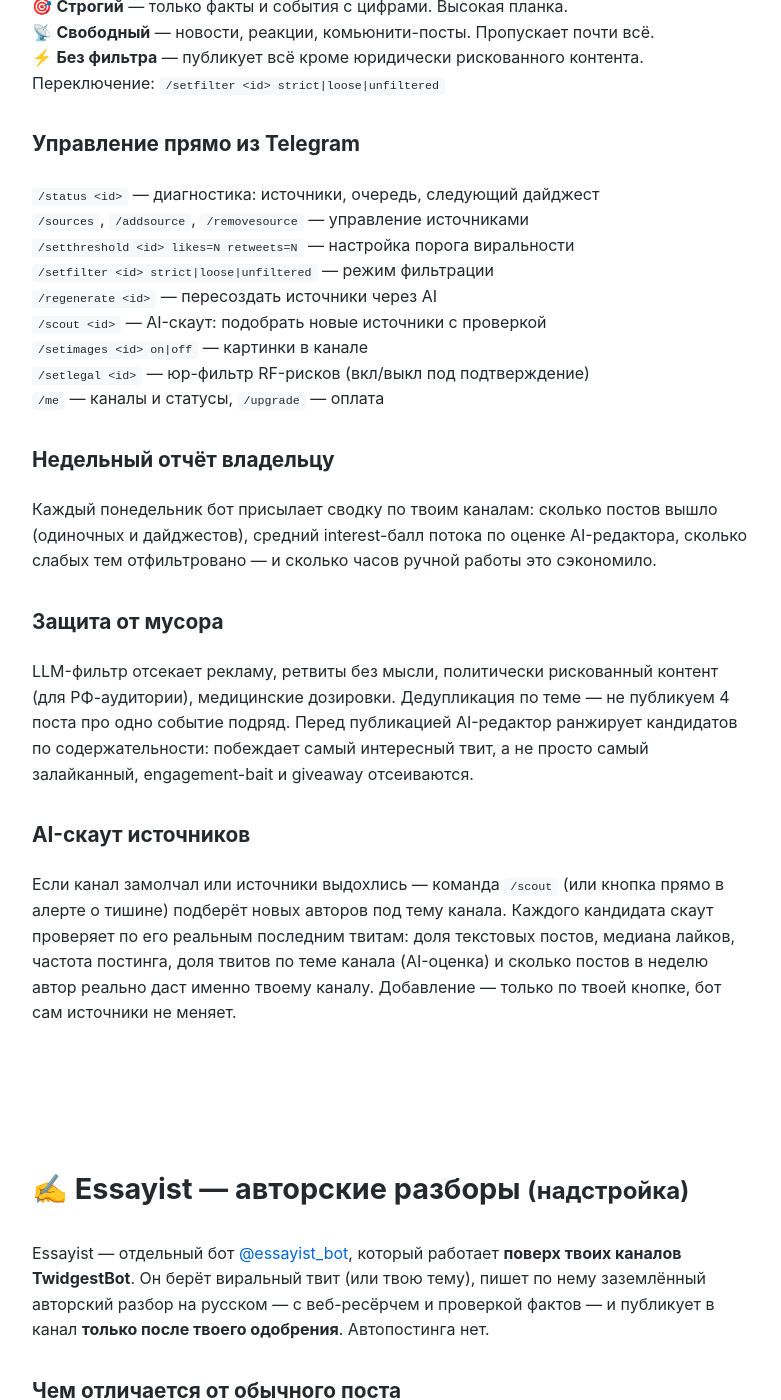
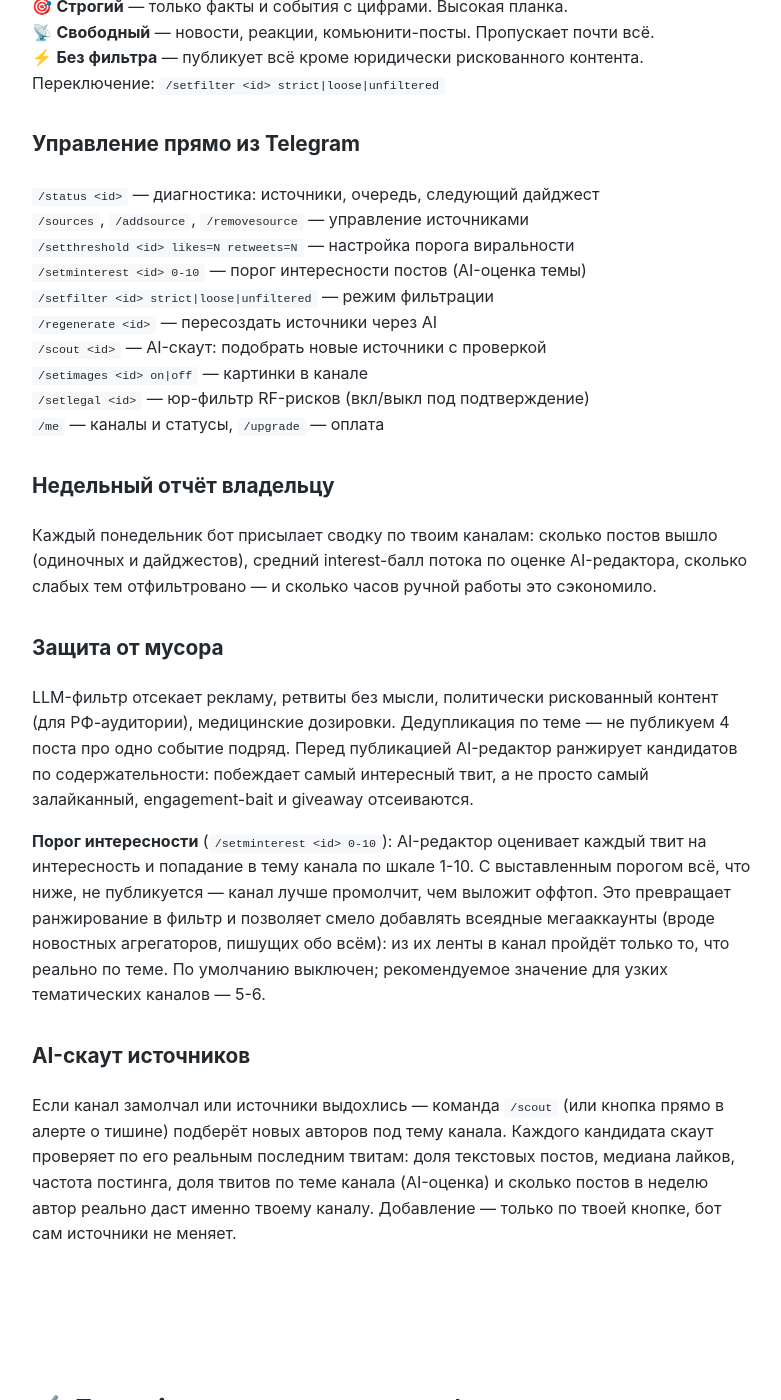
Before and after one commit to kelbic/twidgest-bot, a Jekyll site: the page built from docs/index.md, in a window 1280 px wide and 1400 px high, scrolled down 1732 px. Shown: the whole window, without its empty margins (248-1029 px from the left). Built offline with Jekyll 4.4.1, drawn with Linux system fonts in a browser that asks for light colours.

Commit message:
landing: document /setminterest — interest threshold turns ranking into a filter, lets omnivore mega-accounts be sources (in command list + 'защита от мусора' with example and recommended 5-6)

```diff
--- a/docs/index.md
+++ b/docs/index.md
@@ -154,6 +154,7 @@
 <code>/status &lt;id&gt;</code> — диагностика: источники, очередь, следующий дайджест<br>
 <code>/sources</code>, <code>/addsource</code>, <code>/removesource</code> — управление источниками<br>
 <code>/setthreshold &lt;id&gt; likes=N retweets=N</code> — настройка порога виральности<br>
+<code>/setminterest &lt;id&gt; 0-10</code> — порог интересности постов (AI-оценка темы)<br>
 <code>/setfilter &lt;id&gt; strict|loose|unfiltered</code> — режим фильтрации<br>
 <code>/regenerate &lt;id&gt;</code> — пересоздать источники через AI<br>
 <code>/scout &lt;id&gt;</code> — AI-скаут: подобрать новые источники с проверкой<br>
@@ -176,6 +177,15 @@
 4 поста про одно событие подряд. Перед публикацией AI-редактор ранжирует
 кандидатов по содержательности: побеждает самый интересный твит, а не просто
 самый залайканный, engagement-bait и giveaway отсеиваются.
+</p>
+<p>
+<strong>Порог интересности</strong> (<code>/setminterest &lt;id&gt; 0-10</code>):
+AI-редактор оценивает каждый твит на интересность и попадание в тему канала по
+шкале 1-10. С выставленным порогом всё, что ниже, не публикуется — канал лучше
+промолчит, чем выложит оффтоп. Это превращает ранжирование в фильтр и позволяет
+смело добавлять всеядные мегааккаунты (вроде новостных агрегаторов, пишущих обо
+всём): из их ленты в канал пройдёт только то, что реально по теме. По умолчанию
+выключен; рекомендуемое значение для узких тематических каналов — 5-6.
 </p>
 
 <h3>AI-скаут источников</h3>
```
